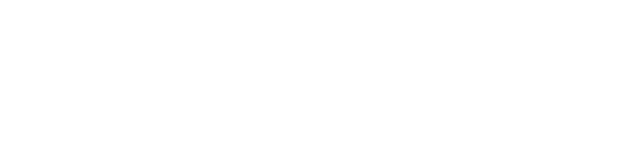
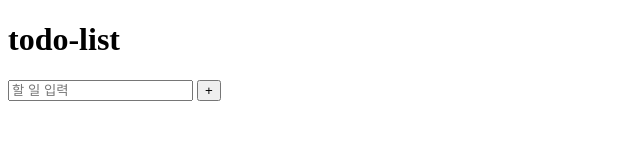
Before and after one commit to EUNGWANCHOI/todo-list, a plain HTML site: page index.html in a window 1280 px wide. Shown: the whole page, without its empty margins (0-640 px from the left). Drawn offline with Linux system fonts and the light colour scheme.

Commit message:
feat :: html architecture & linked Css, Js

```diff
--- a/index.html
+++ b/index.html
@@ -4,6 +4,18 @@
     <meta charset="UTF-8" />
     <meta name="viewport" content="width=device-width, initial-scale=1.0" />
     <title>todo-list</title>
+    <link rel="stylesheet" href="./style.css" />
   </head>
-  <body></body>
+  <body>
+    <div id="container">
+      <h1>todo-list</h1>
+      <div id="wrap">
+        <div id="input">
+          <input type="text" placeholder="할 일 입력" />
+          <button>+</button>
+        </div>
+      </div>
+    </div>
+    <script src="./app.js"></script>
+  </body>
 </html>
```
